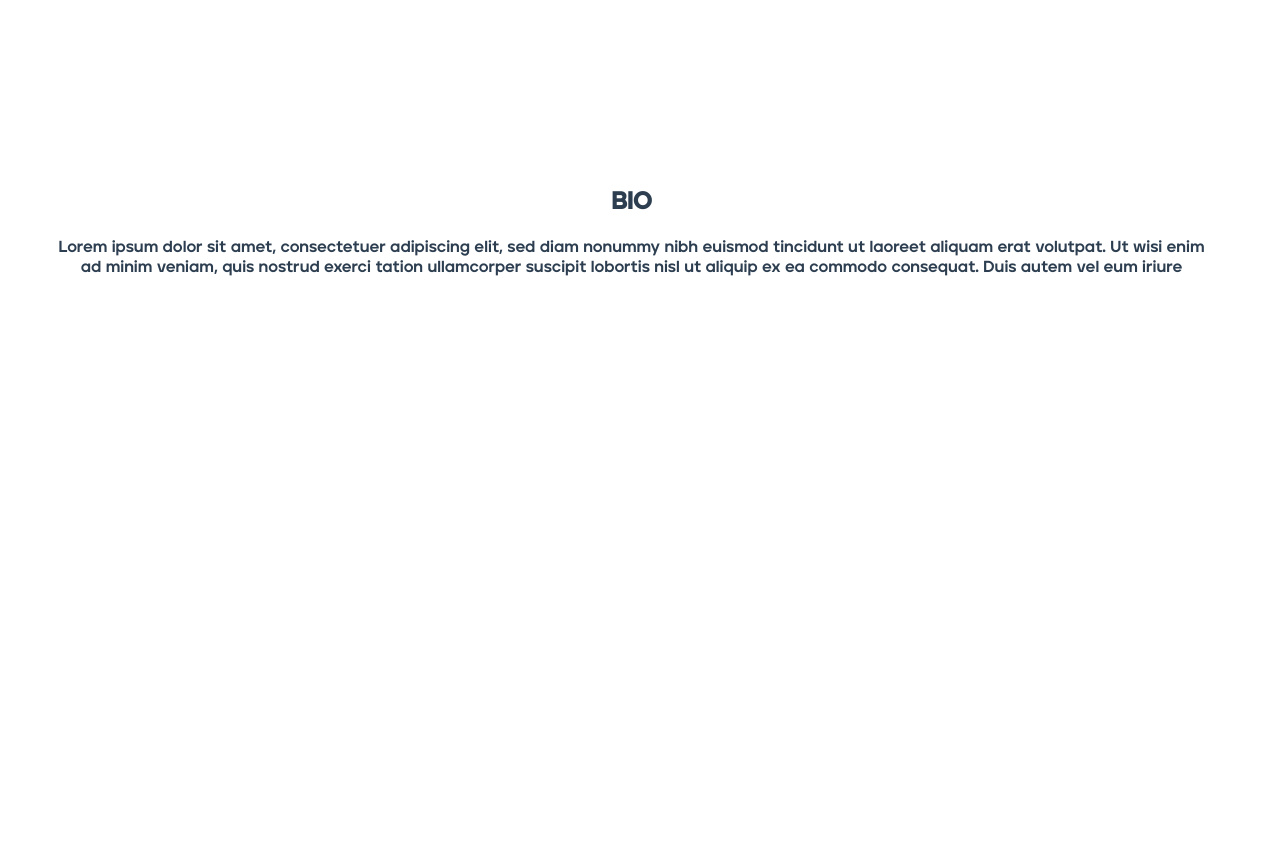
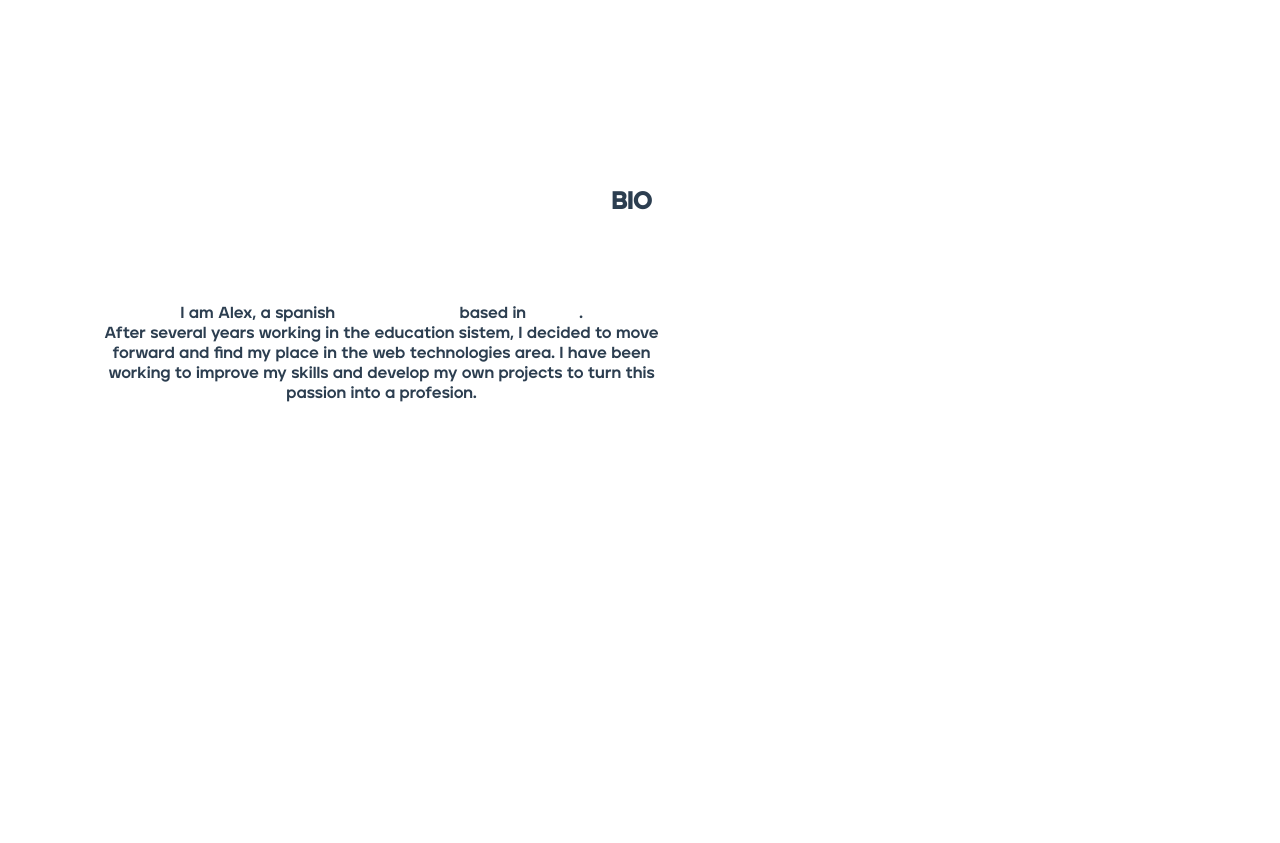
Before and after one commit to AlexLucenaWeb/alex-onepage, a PHP site: page / in a window 1280 px wide. Shown: the part 1312-2155 px from the top of the page. Run offline with PHP 8.4, Linux system fonts and the light colour scheme; some libraries are stand-ins or nearby versions.

Commit message:
adding top bg and some bio style

```diff
--- a/index.html
+++ b/index.html
@@ -3,6 +3,7 @@
   <head>
     <meta charset="utf-8" />
     <title>Alex Lucena</title>
+    <link rel="shortcut icon" href="./public/images/favicon-alex.png" />
     <link rel="stylesheet" href="./styles/styles.css" />
     <script src="node_modules\scrollmagic\scrollmagic\minified\ScrollMagic.min.js"></script>
     <script src="node_modules\scrollmagic\scrollmagic\minified\plugins\debug.addIndicators.min.js"></script>
@@ -15,14 +16,21 @@
       <div class="bg__front"></div>
       <div class="front__left bg-hide"></div>
       <div class="front__right bg-hide"></div>
+      <div class="bg__top"></div>
       <div class="bg__botton"></div>
     </div>
     <!-- NAV -->
     <nav class="nav" id="nav">
       <ul>
-        <li id="bioLink"><a href="#" class="link">bio</a></li>
-        <li id="workLink"><a href="#" class="link">work</a></li>
-        <li id="contactLink"><a href="#" class="link">contact</a></li>
+        <li id="bioLink">
+          <a href="#bio" class="link">bio</a>
+        </li>
+        <li id="workLink">
+          <a href="#" class="link">work</a>
+        </li>
+        <li id="contactLink">
+          <a href="#" class="link">contact</a>
+        </li>
       </ul>
     </nav>
 
@@ -54,11 +62,20 @@
     <!-- bio -->
     <section id="bio">
       <h2 class="section__title">BIO</h2>
-      <p>Lorem ipsum dolor sit amet, consectetuer adipiscing elit, sed diam nonummy nibh euismod tincidunt ut laoreet
-         aliquam erat volutpat. Ut wisi enim ad minim veniam, quis nostrud exerci tation ullamcorper suscipit lobortis
-         nisl ut aliquip ex ea commodo consequat. Duis autem vel eum iriure </p>
-      <div id="bioImg" class="bio__img">
-        <img src="./public/images/alex-photo.png" alt="Alex Lucena photo" />
+      <div class="section__content">
+        <div class="bio__info">
+          <p>
+            I am Alex, a spanish <span class="white">web developer</span> based
+            in <span class="white">Dublin</span>. <br />After several years
+            working in the education sistem, I decided to move forward and find
+            my place in the web technologies area. I have been working to
+            improve my skills and develop my own projects to turn this passion
+            into a profesion.
+          </p>
+        </div>
+        <div id="bioImg" class="bio__img">
+          <img src="./public/images/alex-photo.png" alt="Alex Lucena photo" />
+        </div>
       </div>
     </section>
     <!-- work -->
--- a/script.js
+++ b/script.js
@@ -1,12 +1,28 @@
 $(document).ready(function () {
   console.log("ready");
+
+  //Create on document ready animations jut if we are in the top of the document
+  if (
+    $(window).scrollTop() == 0 ||
+    $(window).scrollTop() == $(document).height() - $(window).height()
+  ) {
     $("#hello").animate({ left: "20vw" }, "slow");
     $("#iam").delay(1000).animate({ left: "33vw" }, "slow");
     $("#alex").css({ left: "-500px" });
     $("#alex").delay(2500).animate({ left: "5vw" }, "slow");
+    // $("#hello").css("display", "block" );
+    // $("#iam").css("display", "block" );
     $(window).scroll(function () {
       $(".bg-hide").css("display", "none");
     });
+  } else {
+    $(".bg-hide").css("display", "none");
+    // $("#hello").css("display", "none" );
+    // $("#iam").css("display", "none" );
+  }
+  // $(window).scroll(function () {
+  //   $(".bg-hide").css("display", "none");
+  // });
 });
 
 // SCROLL MAGIC:
--- a/styles/styles.css
+++ b/styles/styles.css
@@ -1,4 +1,5 @@
 /* BODY */
+/* fonts */
 @font-face {
   font-family: jeko;
   src: url("../public/fonts/Jeko-Extra-Bold.ttf"),
@@ -14,8 +15,11 @@ body {
   text-align: center;
   color: #2c3e50;
 }
-
-/* -- FIXED BACGROUDS -- */
+/* general classes */
+.white{
+  color: #ffffff
+}
+/* -- FIXED BACKGROUDS -- */
 .bg__back {
   position: fixed;
   z-index: -2;
@@ -59,8 +63,18 @@ body {
   right: 0;
   width: 100vw;
   height: 50px;
-  background-color: white;
+  background-color: #ffffff;
 }
+.bg__top {
+  position: fixed;
+  z-index: 999;
+  top: 0;
+  right: 0;
+  width: 100vw;
+  height: 50px;
+  background-color: #ffffff;
+}
+
 
 /* -- NAV -- */
 nav {
@@ -114,6 +128,10 @@ section {
   width: calc(100vw - 117px);
   min-height: calc(100vh - 100px);
   margin: 50px 0 0 50px;
+}
+.section__content{
+  padding: 50px;
+  display: flex;
 }
 
 /* -- animation section-- */
```
Lines whose indentation alone changed are shown as unchanged.
